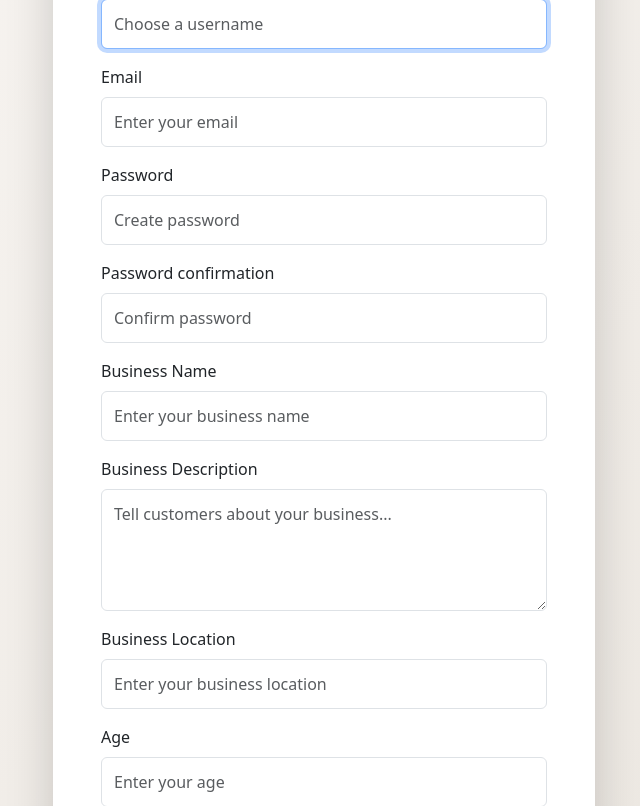
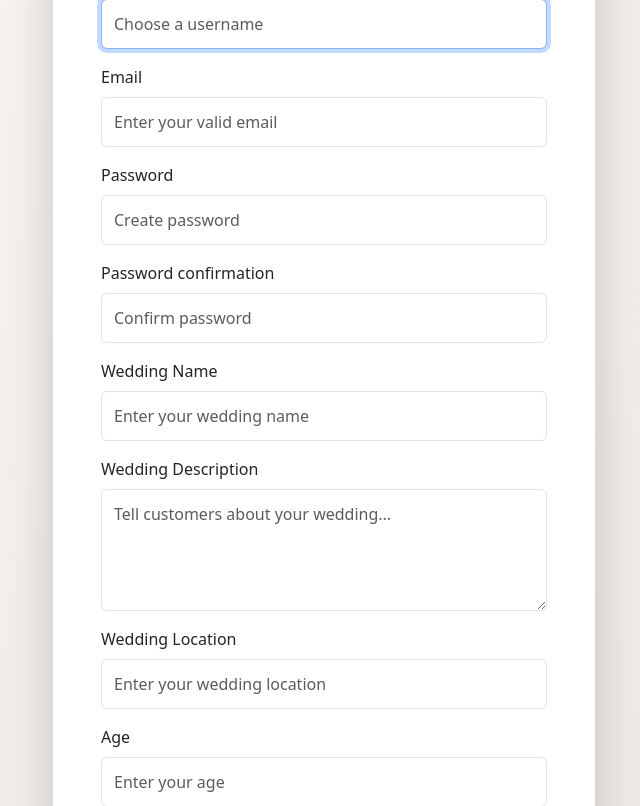
Before and after one commit to godwinumosen/idoin, a Django app: page /signup/ in a window 1280 px wide. Shown: the part 163-969 px from the top of the page, without its empty margins (316-956 px from the left). Run offline with Django 5.2, Linux system fonts and the light colour scheme.

Commit message:
new Update of the old code

```diff
--- a/accounts/forms.py
+++ b/accounts/forms.py
@@ -8,14 +8,14 @@ class VendorSignupForm(UserCreationForm):
         max_length=255,
         widget=forms.TextInput(attrs={
             "class": "form-control",
-            "placeholder": "Enter your business name"
+            "placeholder": "Enter your wedding name"
         })
     )
 
     bio = forms.CharField(
         widget=forms.Textarea(attrs={
             "class": "form-control",
-            "placeholder": "Tell customers about your business...",
+            "placeholder": "Tell customers about your wedding...",
             "rows": 4
         })
     )
@@ -24,7 +24,7 @@ class VendorSignupForm(UserCreationForm):
         max_length=255,
         widget=forms.TextInput(attrs={
             "class": "form-control",
-            "placeholder": "Enter your business location"
+            "placeholder": "Enter your wedding location"
         })
     )
 
@@ -77,7 +77,7 @@ class VendorSignupForm(UserCreationForm):
             }),
             "email": forms.EmailInput(attrs={
                 "class": "form-control",
-                "placeholder": "Enter your email"
+                "placeholder": "Enter your valid email"
             }),
         }
 
@@ -94,9 +94,9 @@ class VendorSignupForm(UserCreationForm):
             "placeholder": "Confirm password"
         })
 
-        self.fields["business_name"].label = "Business Name"
-        self.fields["bio"].label = "Business Description"
-        self.fields["location"].label = "Business Location"
+        self.fields["business_name"].label = "Wedding Name"
+        self.fields["bio"].label = "Wedding Description"
+        self.fields["location"].label = "Wedding Location"
 
     def save(self, commit=True):
         user = super().save(commit=False)
@@ -135,12 +135,12 @@ class VendorProfileForm(forms.ModelForm):
         widgets = {
             "business_name": forms.TextInput(attrs={
                 "class": "form-control",
-                "placeholder": "Update business name"
+                "placeholder": "Update wedding name"
             }),
             "bio": forms.Textarea(attrs={
                 "class": "form-control",
                 "rows": 4,
-                "placeholder": "Update business description"
+                "placeholder": "Update wedding description"
             }),
             "location": forms.TextInput(attrs={
                 "class": "form-control",
```
Also changed, not shown: templates/accounts/login.html (+17 -7 lines), db.sqlite3.
